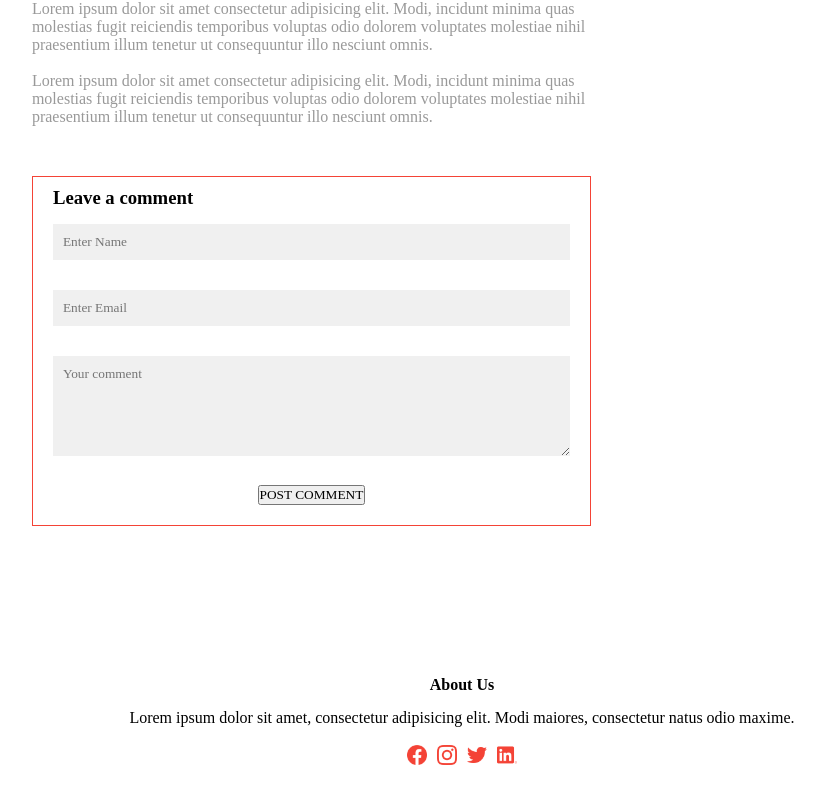
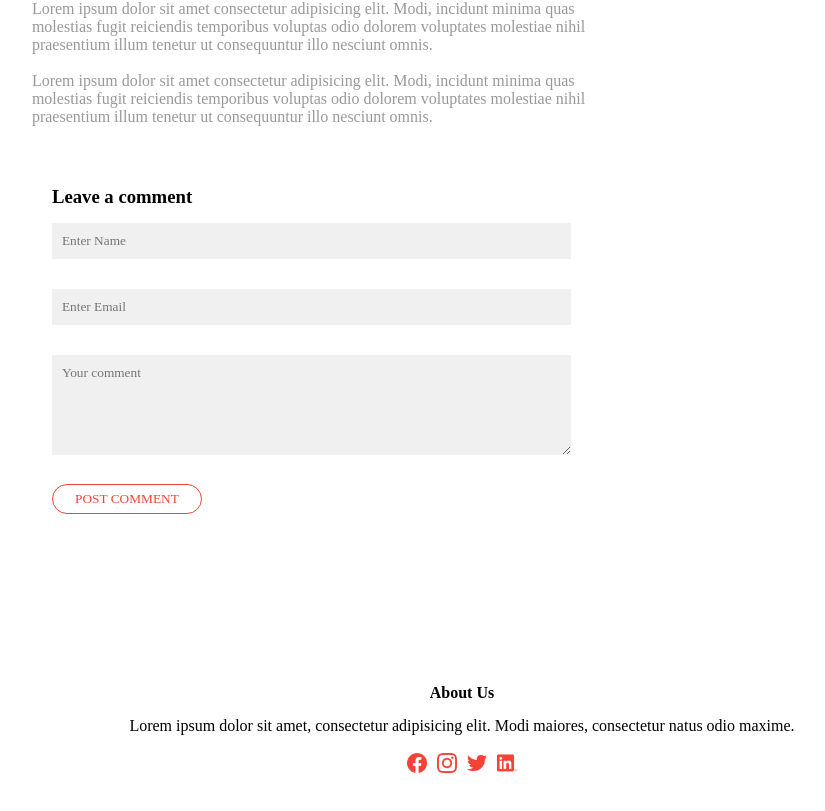
Before and after one commit to Adeleyeha-17/University-website, a React (Vite) app: page /blog in a window 1280 px wide. Shown: the part 1766-2577 px from the top of the page, without its empty margins (178-1003 px from the left). Built offline with nearby package versions, Linux system fonts and the light colour scheme.

Commit message:
completed the blogs page

```diff
--- a/src/index.css
+++ b/src/index.css
@@ -441,7 +441,6 @@
 /* Forms  */
 
 .comment-box {
-  border: 1px solid #f44336;
   margin: 50px 0;
   padding: 10px 20px;
 }
@@ -460,8 +459,44 @@
   background: #f0f0f0;
 }
 
-.comment-form button {
+.comment-form .submit-btn {
   margin: 10px 0;
+}
+
+.submit-btn {
+  width: 150px;
+  height: 30px;
+  color: #f44336;
+  background-color: transparent;
+  border: 1px solid #f44336;
+  text-decoration: none;
+  display: flex;
+  justify-content: center;
+  align-items: center;
+  overflow: hidden;
+  position: relative;
+  z-index: 1;
+  border-radius: 15px;
+}
+
+ .submit-btn::before {
+  content: "";
+  background-color: #f44336;
+  position: absolute;
+  top: 0;
+  left: 0;
+  width: 0;
+  height: 100%;
+  z-index: -1;
+  transition: .7s;
+}
+
+.submit-btn:hover {
+  color: white;
+}
+
+ .submit-btn:hover::before {
+  width: 100%;
 }
 @media(max-width: 768px) {
 
--- a/src/pages/Blog.jsx
+++ b/src/pages/Blog.jsx
@@ -34,9 +34,11 @@ export const Blog = () => {
                       <input type="text" placeholder="Enter Name" />
                       <input type="email"  placeholder="Enter Email"/>
                       <textarea  rows="5" placeholder="Your comment"></textarea>
-                      <button type="submit">
+                      <div className="box-btn">
+                      <button type="submit" className="submit-btn">
                         POST COMMENT
                       </button>
+                      </div>
                     </form>
                   </div>
                </div>
```
